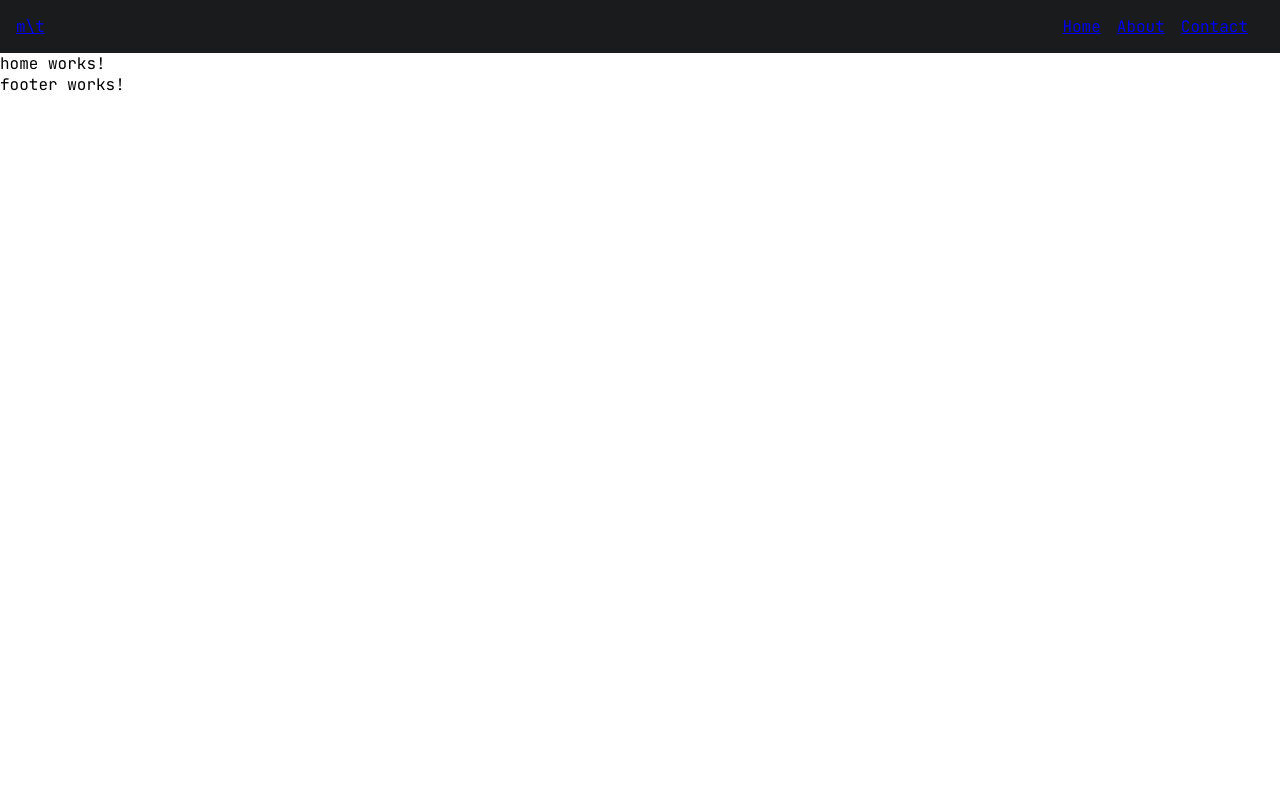
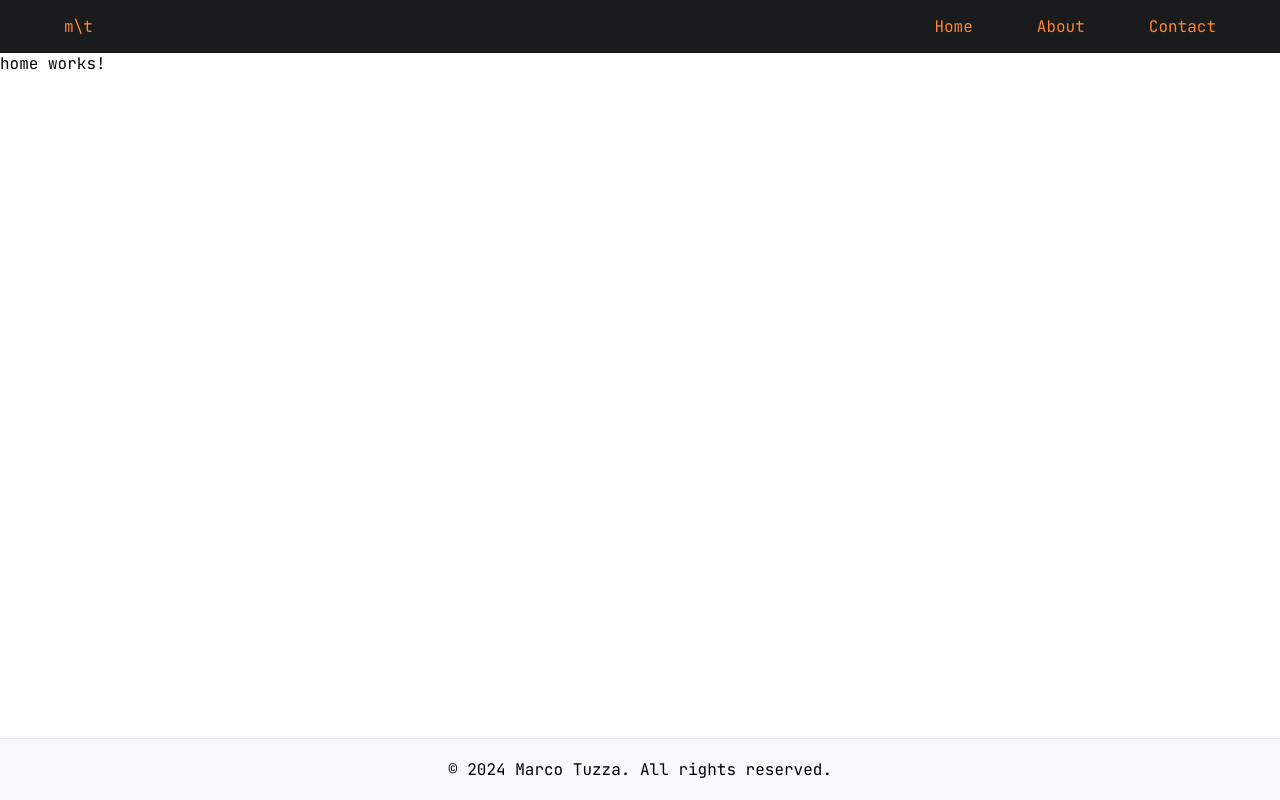
Before and after one commit to marco-tuzza/my-personal-site, an Angular app: page / in a window 1280 px wide. Built offline with nearby package versions, Linux system fonts and the light colour scheme.

Commit message:
Enhance footer component with copyright notice and styling; update header styles for improved layout

```diff
--- a/src/app/footer/footer.component.html
+++ b/src/app/footer/footer.component.html
@@ -1 +1,11 @@
-<p>footer works!</p>
+<footer>
+    <div class="container">
+        <div class="row">
+        <div class="col-md-12">
+            <p class="text-center">
+                &copy; 2024 Marco Tuzza. All rights reserved.
+            </p>
+        </div>
+        </div>
+    </div>
+</footer>
--- a/src/app/footer/footer.component.scss
+++ b/src/app/footer/footer.component.scss
@@ -0,0 +1,18 @@
+footer {
+    background-color: #f8f9fa;
+    padding: 20px 0;
+    text-align: center;
+    position: fixed;
+    bottom: 0;
+    width: 100%;
+    z-index: 1000;
+    border-top: 1px solid #e9ecef;
+    background-color: #f8f9fa;
+    padding: 20px 0;
+    text-align: center;
+    position: fixed;
+    bottom: 0;
+    width: 100%;
+    z-index: 1000;
+    border-top: 1px solid #e9ecef;
+}
--- a/src/app/header/header.component.html
+++ b/src/app/header/header.component.html
@@ -1,6 +1,6 @@
 <header>
     <nav>
-        <a routerLink="/">
+        <a routerLink="/" class="header-logo">
             <span>m\t</span>
         </a>
         <ul>
--- a/src/app/header/header.component.scss
+++ b/src/app/header/header.component.scss
@@ -1,7 +1,16 @@
 header {
     background-color: (var(--background-color));
     color: (var(--text-color));
-    padding: 1rem;
+    padding: 1rem 0;
+
+    a {
+        text-decoration: none;
+        color: (var(--text-color));
+    }
+
+    .header-logo {
+        margin-left: 4rem;
+    }
 
     nav {
         display: flex;
@@ -14,7 +23,7 @@ header {
             padding: 0;
 
             li {
-                margin-right: 1rem;
+                margin-right: 4rem;
             }
         }
     }
```
